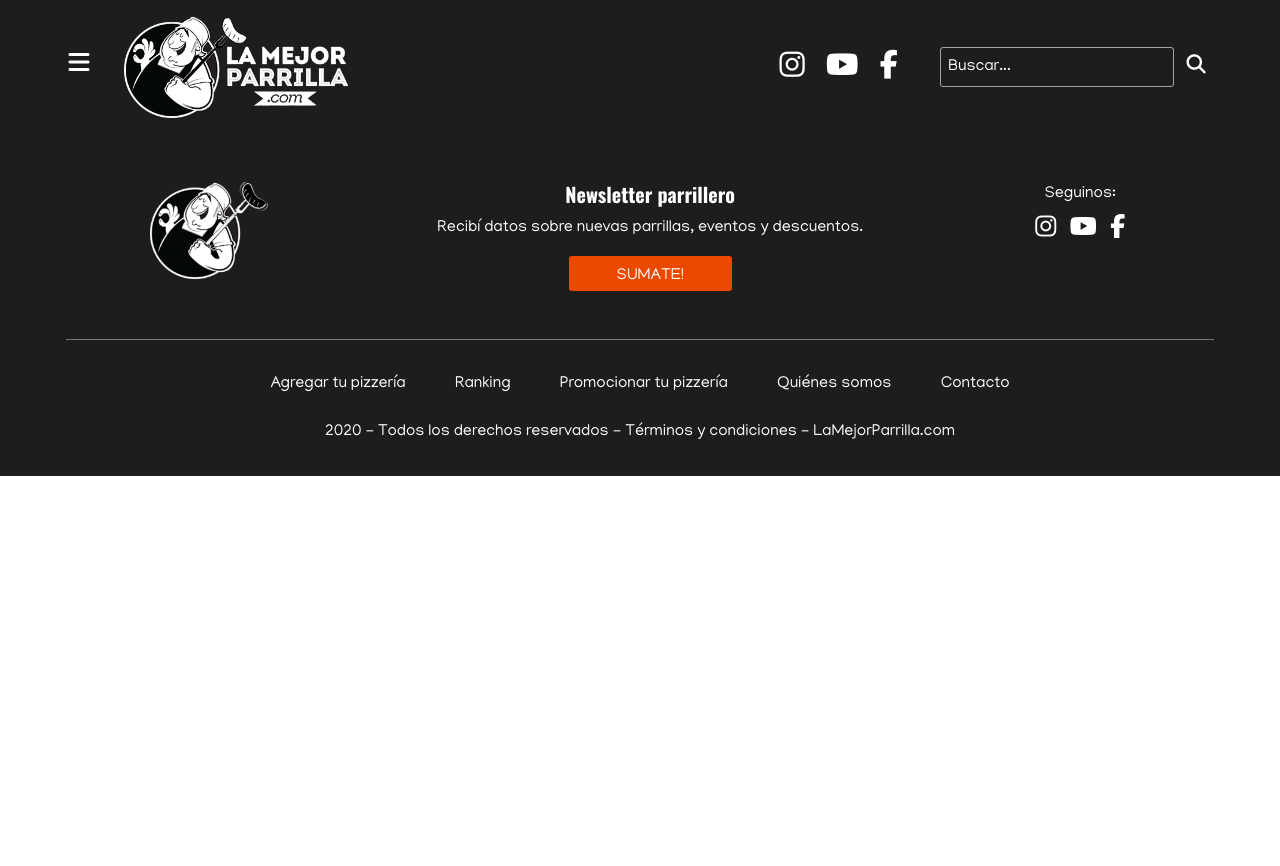
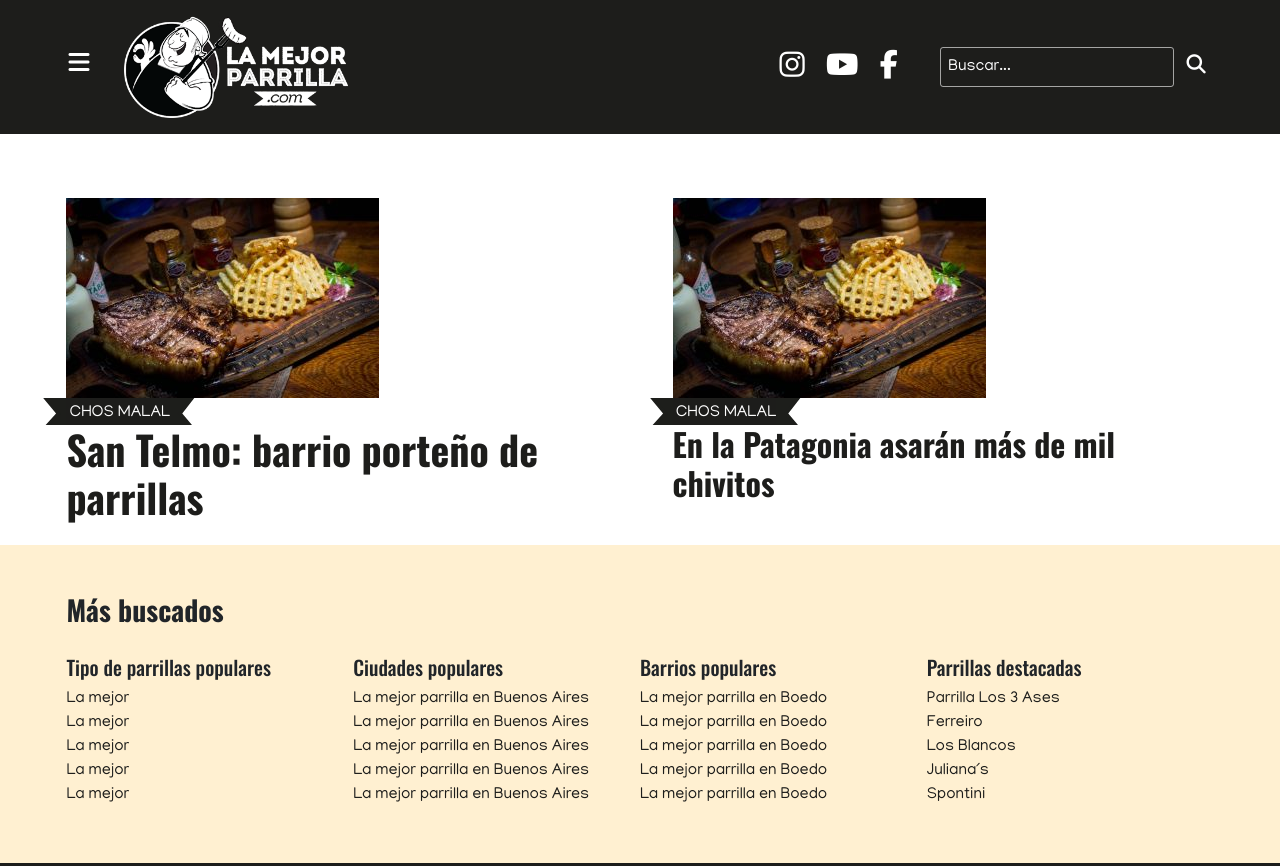
Before and after one commit to matiasrsolis/laMejorParrillawebsite-p3dsn, a plain HTML site: page notasList.html in a window 1280 px wide. Shown: the top 866 px of the page. Before the commit the page ends 800 px from the top, so only its background shows below. Drawn offline with nearby package versions, Linux system fonts and the light colour scheme.

Commit message:
Notas List

```diff
--- a/css/style.css
+++ b/css/style.css
@@ -1610,6 +1610,17 @@ footer div .footDown .copyright{
 }
 
 
+/*-Notas List-*/
+#notasList .ultimas{
+    margin-top: 3em;
+}
+
+#notasList .ultimas ul li:first-child{
+
+}
+
+
+
 /* ------------------ Mediaquery ------------------ */
 
 /*-Tablet-*/
@@ -1945,6 +1956,16 @@ footer div .footDown .copyright{
     .notaPage section#portal{
         margin-bottom: 2em;
     }
+
+
+    /*-Notas List-*/
+    #notasList .ultimas{
+        margin-top: 4em;
+    }
+
+    #notasList .ultimas ul{
+        display: flex;
+    }
 }
 
 
--- a/notasList.html
+++ b/notasList.html
@@ -84,7 +84,80 @@
        </div>
 
     </nav>
-    <main>
+    <main id="notasList">
+
+       <section class="ultimas">
+           <div class="marginWidth">
+               <ul>
+                   <li>
+                      <a href="nota.html">
+                           <figure>
+                               <img src="img/12.jpg" alt="">
+                           </figure>
+                           <div>
+                               <div class="contentFlag">
+                                  <span class="sectionFlag">Chos Malal</span>
+                               </div>
+                               <h1>San Telmo: barrio porteño de parrillas</h1>
+                           </div>
+                      </a>
+                   </li>
+                   <li>
+                      <a href="nota.html">
+                           <figure>
+                               <img src="img/12.jpg" alt="">
+                           </figure>
+                           <div>
+                               <div class="contentFlag">
+                                  <span class="sectionFlag">Chos Malal</span>
+                               </div>
+                               <h2>En la Patagonia asarán más de mil chivitos</h2>
+                           </div>
+                      </a>
+                   </li>
+               </ul>
+           </div>
+       </section>
+
+        <aside class="bgVainilla" id="populares">
+            <div class="marginWidth">
+                <h3>Más buscados</h3>
+                <div>
+                    <ul>
+                        <h4>Tipo de parrillas populares</h4>
+                        <li><a href="parrillaList.html">La mejor</a></li>
+                        <li><a href="parrillaList.html">La mejor</a></li>
+                        <li><a href="parrillaList.html">La mejor</a></li>
+                        <li><a href="parrillaList.html">La mejor</a></li>
+                        <li><a href="parrillaList.html">La mejor</a></li>
+                    </ul>
+                    <ul>
+                        <h4>Ciudades populares</h4>
+                        <li><a href="parrillaList.html">La mejor parrilla en Buenos Aires</a></li>
+                        <li><a href="parrillaList.html">La mejor parrilla en Buenos Aires</a></li>
+                        <li><a href="parrillaList.html">La mejor parrilla en Buenos Aires</a></li>
+                        <li><a href="parrillaList.html">La mejor parrilla en Buenos Aires</a></li>
+                        <li><a href="parrillaList.html">La mejor parrilla en Buenos Aires</a></li>
+                    </ul>
+                    <ul>
+                        <h4>Barrios populares</h4>
+                        <li><a href="parrillaList.html">La mejor parrilla en Boedo</a></li>
+                        <li><a href="parrillaList.html">La mejor parrilla en Boedo</a></li>
+                        <li><a href="parrillaList.html">La mejor parrilla en Boedo</a></li>
+                        <li><a href="parrillaList.html">La mejor parrilla en Boedo</a></li>
+                        <li><a href="parrillaList.html">La mejor parrilla en Boedo</a></li>
+                    </ul>
+                    <ul>
+                        <h4>Parrillas destacadas</h4>
+                        <li><a href="parrillaList.html">Parrilla Los 3 Ases</a></li>
+                        <li><a href="parrillaList.html">Ferreiro</a></li>
+                        <li><a href="parrillaList.html">Los Blancos</a></li>
+                        <li><a href="parrillaList.html">Juliana´s</a></li>
+                        <li><a href="parrillaList.html">Spontini</a></li>
+                    </ul>
+                </div>
+            </div>
+        </aside>
 
     </main>
 
```
